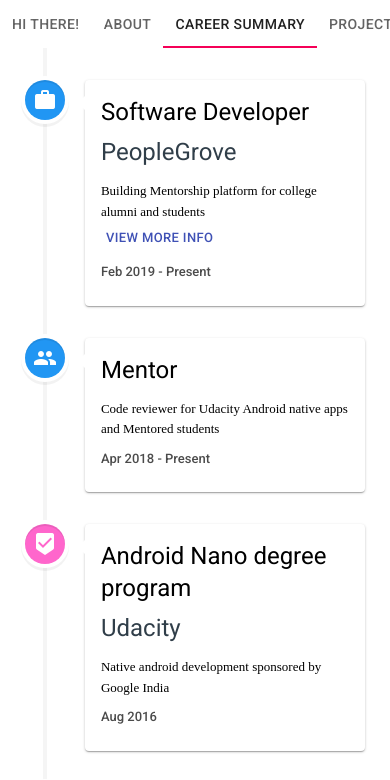
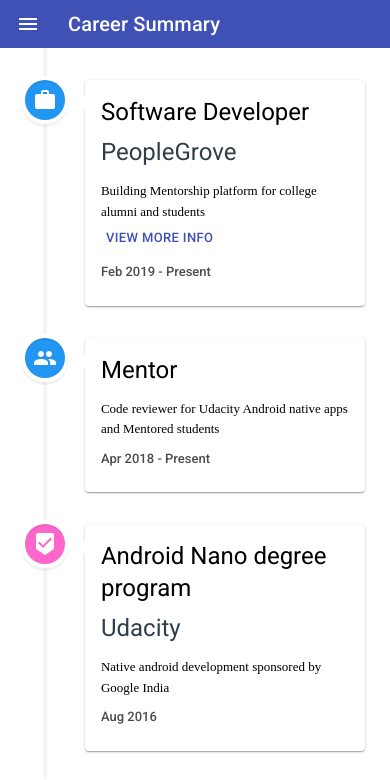
Before and after one commit to rupeshpadhye/Portfolio, a Gatsby site: page /career-summary in a window 390 px wide. Shown: the top 780 px of the page. Built offline with nearby package versions, Linux system fonts and the light colour scheme; Gatsby itself is replaced by a stand-in of ours; some packages are replaced by stand-ins of ours.

Commit message:
Drawer for small screens

```diff
--- a/data/menu/menu.json
+++ b/data/menu/menu.json
@@ -1,24 +1,24 @@
 {
     "menuLinks": [
         {
-            "title": "Hi There!",
+            "title": "Home",
             "to": "/"
         },
         {
             "title": "About",
-            "to": "about"
+            "to": "/about"
         },
         {
             "title": "Career Summary",
-            "to": "career-summary"
+            "to": "/career-summary"
         },
         {
             "title": "Projects",
-            "to": "projects"
+            "to": "/projects"
         },
         {
             "title": "Contact",
-            "to": "contact"
+            "to": "/contact"
         }
     ]
 }
--- a/src/app.css
+++ b/src/app.css
@@ -1,6 +1,6 @@
 body {
-    margin: 0;
-    padding: 0;
+    margin: 0 !important;
+    padding: 0 !important;
     min-height: 100vh;
 }
 
--- a/src/components/NavBarContainer.js
+++ b/src/components/NavBarContainer.js
@@ -1,21 +1,52 @@
-import React, { Children } from 'react';
+import React from 'react';
 import { makeStyles } from '@material-ui/core/styles';
-import { AppBar, Tabs, Tab,Container,Box } from '@material-ui/core';
+import { AppBar, Tabs, Tab,Container,List,ListItem,ListItemText,Typography } from '@material-ui/core';
 import { navigate } from '@reach/router';
 import { StaticQuery, graphql } from "gatsby";
+import { useTheme } from '@material-ui/core/styles';
+import useMediaQuery from '@material-ui/core/useMediaQuery';
+import IconButton from '@material-ui/core/IconButton';
+import MenuIcon from '@material-ui/icons/Menu';
+import SwipeableDrawer from '@material-ui/core/SwipeableDrawer';
+import { Location } from '@reach/router';
+import { Link } from 'gatsby';
 
-const useStyles = makeStyles({
+const useStyles = makeStyles(theme => ({
   root: {
     flexGrow: 1,
   },
   toolBarColor:{
     backgroundColor: 'white',
   },
+  mobileAppBar: {
+    // bottom: 0,
+    display: 'flex',
+    flexDirection: 'row',
+    paddingLeft: '1em',
+    alignItems:'center',
+  },
   containerPos: {
     position:'relative',
     top: '3em',
+  },
+  menuButton: {
+    marginRight: theme.spacing(2),
+  },
+  drawerPaper: {
+    padding:theme.spacing(2),
+  },
+  title: {
+    flexGrow: 1,
+  },
+  link: {
+    textDecoration:'none',
+  },
+  //TODO use theme
+  activeLink: {
+    borderBottom: `2px solid #f50057`,
+    width: theme.spacing(16),
   }
-});
+}));
 
 const onTabChange = (e , tab) => {
   navigate(tab.to);
@@ -24,13 +55,61 @@
 const NavBar = (props) => {
   const classes = useStyles();
   const { tabs,tabPos } = props;
+  const theme = useTheme();
+  const isBelowMediumScreen = useMediaQuery(theme.breakpoints.down('md'));
+  const [drawerInfo, setDrawerInfo] = React.useState({ isOpen: false });
+  const iOS = process.browser && /iPad|iPhone|iPod/.test(navigator.userAgent);
+
   return (
     <AppBar
       position="fixed"
-      color='default'
+      color={isBelowMediumScreen ? 'primary' :'default' }
       elevation={0}
-      className={classes.toolBarColor}>
-    <Tabs
+      className={isBelowMediumScreen ? classes.mobileAppBar: classes.toolBarColor}>
+    { isBelowMediumScreen ? (
+      <React.Fragment>
+      <SwipeableDrawer
+       classes={{
+        paper: classes.drawerPaper,
+        }}
+        disableBackdropTransition={!iOS}
+        disableDiscovery={iOS}
+        open={drawerInfo.isOpen}
+        onOpen={()=>setDrawerInfo({ isOpen: true })}
+        onClose={()=>setDrawerInfo({ isOpen: false })}>
+        <List aria-label="menu">
+      {
+       tabs.map(tab => <ListItem key={`tab-${tab.to}`}>
+            <Link
+              to={tab.to}
+              className={classes.link}
+              activeClassName={classes.activeLink}
+              >
+                <ListItemText primary={tab.title} />
+              </Link>
+       </ListItem>)
+       }
+       </List>
+      </SwipeableDrawer>
+      <IconButton
+          edge="start"
+          onClick={()=>setDrawerInfo({ isOpen: true })}
+          className={classes.menuButton}
+          color="inherit"
+          aria-label="menu">
+            <MenuIcon />
+      </IconButton>
+      <Typography variant="h6" className={classes.title}>
+          <Location>
+          {({ location }) => {
+            const pageLocation  = tabs.find(tab => tab.to ===location.pathname);
+            return <span>{pageLocation ? pageLocation.title: ''}</span>
+          }}
+        </Location>
+      </Typography>
+      </React.Fragment>
+      ):
+      <Tabs
      value={tabPos}
      aria-label="tabs"
      variant='scrollable'
@@ -38,14 +117,16 @@
      scrollButtons='auto'
      >
      {
-       tabs.map(tab =>   <Tab label={tab.title} key={`tab-${tab.to}`} />)
+       tabs.map(tab =>   <Tab tabIndex= '0' label={tab.title} key={`tab-${tab.to}`} />)
      }
     </Tabs>
+    }
   </AppBar>
   );
 }
 
 export default ({children,tabPos}) => {
+
   const classes = useStyles();
   return (
         <StaticQuery
@@ -65,14 +146,14 @@
       `}
       //data.site.siteMetadata.menuLinks
       render={data => (
-        <Box display="flex" flexDirection="column">
+        <React.Fragment>
         <NavBar tabs ={data.allMenuJson.edges[0].node.menuLinks} tabPos = {tabPos}/>
         <main>
           <Container className={classes.containerPos}>
           {children}
           </Container>
         </main>
-        </Box>
+        </React.Fragment>
       )}
     />
   )
--- a/src/pages/career-summary.js
+++ b/src/pages/career-summary.js
@@ -12,21 +12,30 @@
 //const drawerWidth = 400;
 
 
-// const useStyles = makeStyles(theme => ({
-//   drawer: {
-//     [theme.breakpoints.up('sm')]: {
-//       width: drawerWidth,
-//       flexShrink: 0,
-//     },
-//     [theme.breakpoints.between('xs','sm')]: {
-//       width: drawerWidth,
-//       flexShrink: 0,
-//     },
-//   },
-//   drawerPaper: {
-//     width: drawerWidth,
-//   },
-// }));
+const useStyles = makeStyles(theme => ({
+  drawer: {
+    [theme.breakpoints.up('md')]: {
+      width: '25vw',
+      flexShrink: 0,
+      paddingTop: theme.spacing(1),
+
+    },
+    [theme.breakpoints.down('md')]: {
+      width: '100%',
+      flexShrink: 0,
+      paddingTop: theme.spacing(1),
+
+    },
+  },
+  goBackBtn: {
+    [theme.breakpoints.up('md')]: {
+      display:'none',
+    },
+    [theme.breakpoints.down('md')]: {
+      display: 'block',
+    },
+  }
+}));
 
 
 const RoleDescription = ({roles}) => {
@@ -48,11 +57,14 @@
 const InfoDrawer = (props) => {
   const { hideDrawer,open, info, info :{ moreInfo} = { } } = props;
   const theme = useTheme();
+  const classes = useStyles();
   //TODO close button
   const drawerWidth = useMediaQuery(theme.breakpoints.up('md')) ? '25vw' : '95vw';
 
   return (
-    info ?  <Drawer anchor='right' open={open} onClose={hideDrawer}>
+    info ?  <Drawer anchor='right' open={open} onClose={hideDrawer} classes={{
+      paper: classes.drawer,
+      }}>
     <Box width={drawerWidth}>
       <Box display="flex" alignItems="center" flexDirection="column">
         <Typography variant="h4" gutterBottom>{info.JobTitle}</Typography>
@@ -64,6 +76,9 @@
       </Box>
 
        { moreInfo.technologies && <ChipBox chips={moreInfo.technologies} title="Technologies" /> }
+    </Box>
+    <Box component="div" width='100%' position='absolute' bottom={8} className={classes.goBackBtn} >
+      <Button onClick={hideDrawer} fullWidth color="secondary" size="large" >Back</Button>
     </Box>
   </Drawer> : null)
 }
```
Also changed, not shown: src/pages/index.js (+6 -3 lines).
